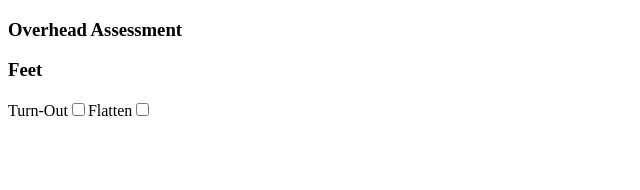
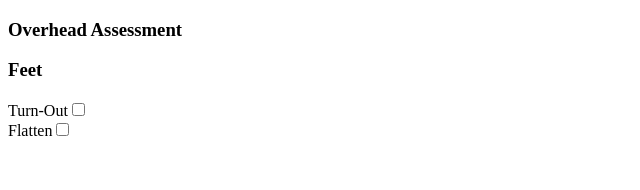
Before and after one commit to imagineLife/workout-log, a React app: page / in a window 1280 px wide. Shown: the top 190 px of the page, without its empty margins (0-640 px from the left). Built offline with nearby package versions, Linux system fonts and the light colour scheme.

Commit message:
simple styles

```diff
--- a/src/containers/App/App.css
+++ b/src/containers/App/App.css
@@ -0,0 +1,7 @@
+.question-label{
+	display: block;
+}
+
+.question-label.conditional{
+	margin-left: 15px;
+}
```
